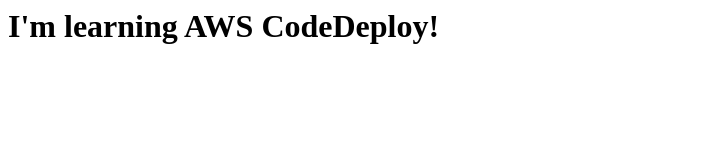
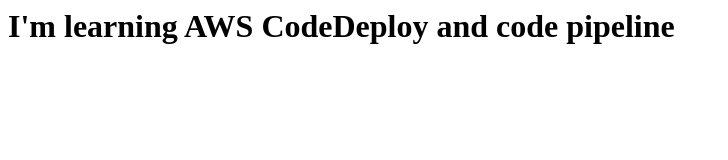
Before and after one commit to shubh2544/shubham, a plain HTML site: page index.html in a window 1280 px wide. Shown: the whole page, without its empty margins (0-728 px from the left). Drawn offline with Linux system fonts and the light colour scheme.

Commit message:
Update index.html

```diff
--- a/index.html
+++ b/index.html
@@ -1,3 +1,3 @@
 <html>
-<h1>I'm learning AWS CodeDeploy!
+<h1>I'm learning AWS CodeDeploy and code pipeline
 </html>
```
